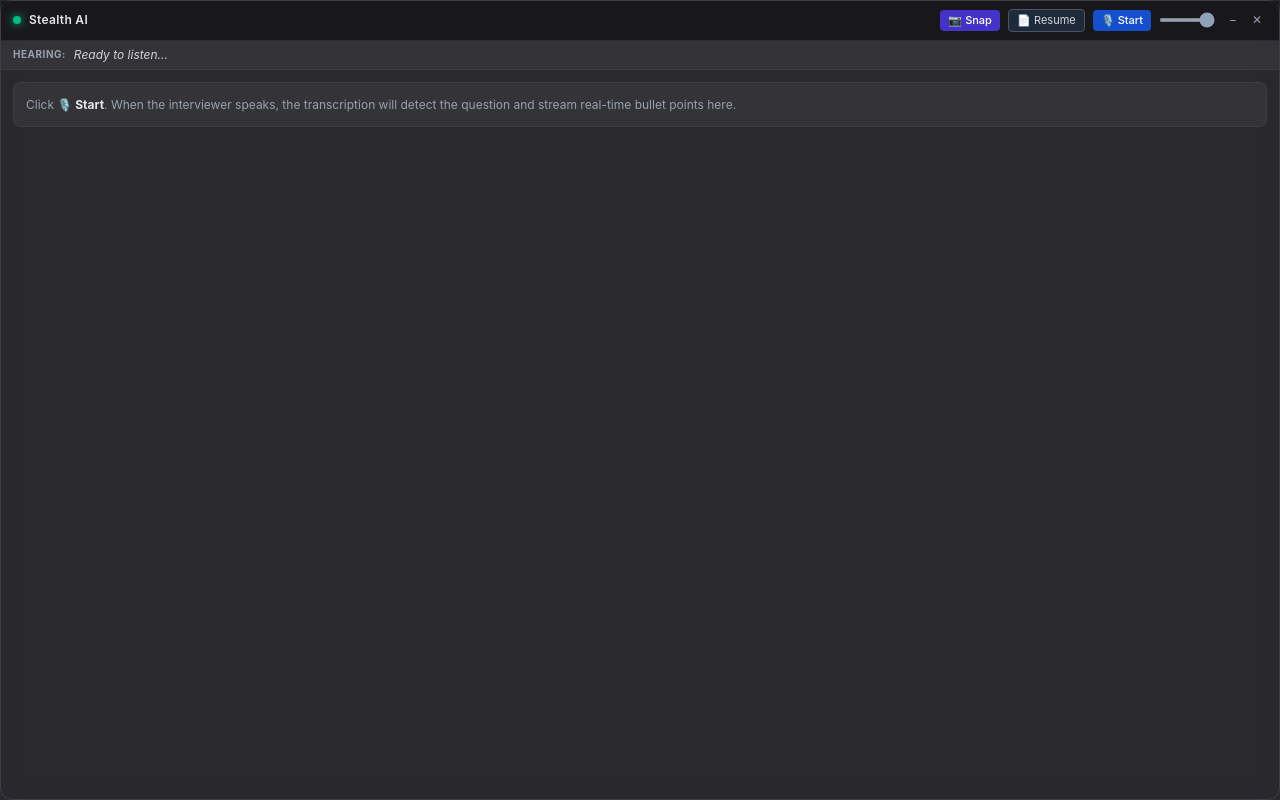
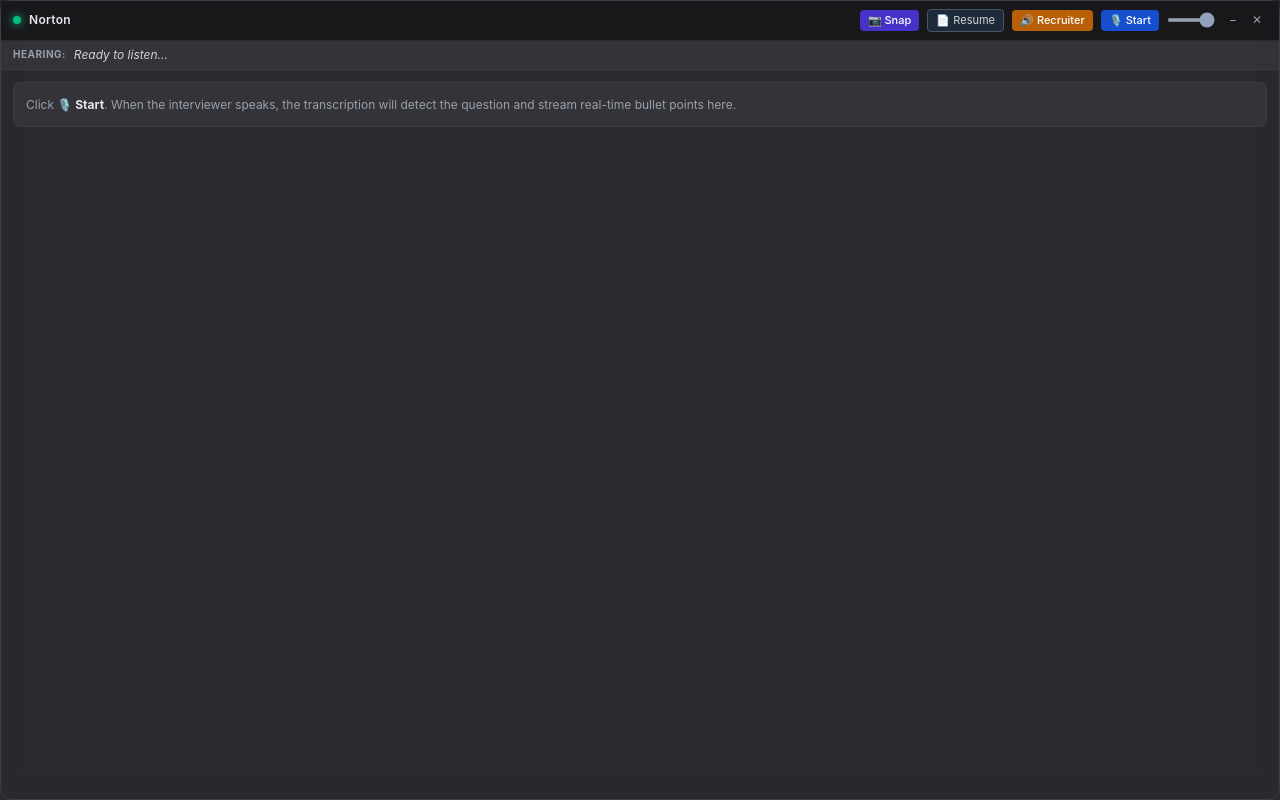
Before and after one commit to devu5-6/Stealth-by-your-side, a website built with Vite: page index.html in a window 1280 px wide. Built offline with nearby package versions, Linux system fonts and the light colour scheme.

Commit message:
Add audio source control to header

```diff
--- a/index.html
+++ b/index.html
@@ -13,7 +13,7 @@
   <header class="drag-region flex items-center justify-between px-3 py-2 bg-black/40 border-b border-gray-400/15">
     <div class="flex items-center gap-2">
       <span id="statusDot" class="w-2 h-2 rounded-full bg-emerald-500 shadow-[0_0_8px_#10b981] transition-all"></span>
-      <span class="text-xs font-semibold tracking-wide text-gray-200">Stealth AI</span>
+      <span class="text-xs font-semibold tracking-wide text-gray-200">Norton</span>
     </div>
 
     <!-- Non-draggable Controls -->
@@ -24,12 +24,21 @@
     title="Analyze Question on Screen (Ctrl+Shift+S)">
     📷 Snap
   </button>
+
     <!-- Resume Toggle Button -->
   <button id="resumeToggleBtn"
     class="text-[11px] px-2 py-0.5 rounded bg-gray-800 hover:bg-gray-700 text-gray-300 border border-gray-600 transition"
     title="Paste Resume Context">
     📄 Resume
   </button>
+
+  <!-- Audio Source Toggle (Recruiter vs Me) -->
+  <button id="audioSourceBtn"
+    class="text-[11px] px-2 py-0.5 rounded bg-amber-600/80 hover:bg-amber-600 text-white font-medium transition"
+    title="Toggle between hearing Recruiter (System Audio) or Me (Mic)">
+    🔊 Recruiter
+  </button>
+
 
   <!-- Mic Listen Toggle -->
   <button id="micBtn"
@@ -40,7 +49,7 @@
 
   <!-- Opacity Slider -->
   <input type="range" id="opacitySlider" min="0.2" max="1" step="0.05" value="1" title="Adjust Transparency"
-        class="w-14 h-1 accent-slate-400 cursor-pointer" />
+    class="w-12 h-1 accent-slate-400 cursor-pointer" />
 
   <!-- Window Actions -->
   <div class="flex items-center gap-1">
```
Lines whose indentation alone changed are shown as unchanged.
